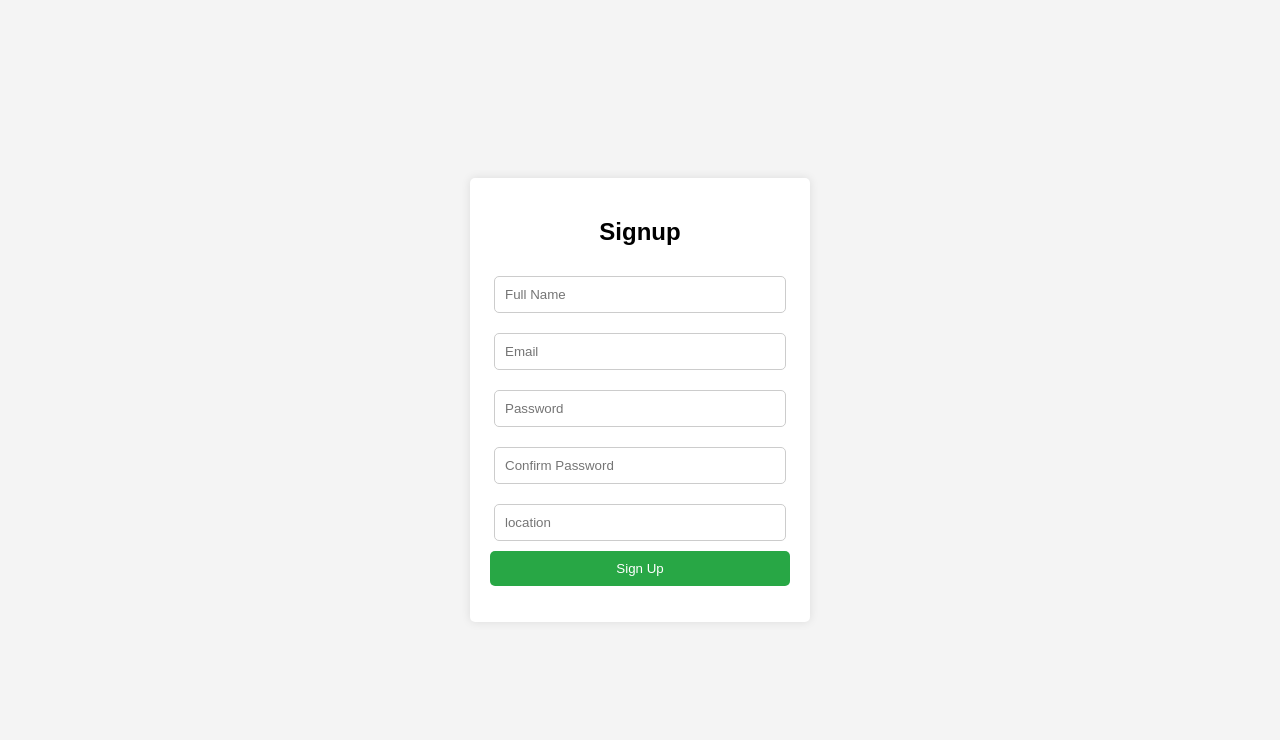
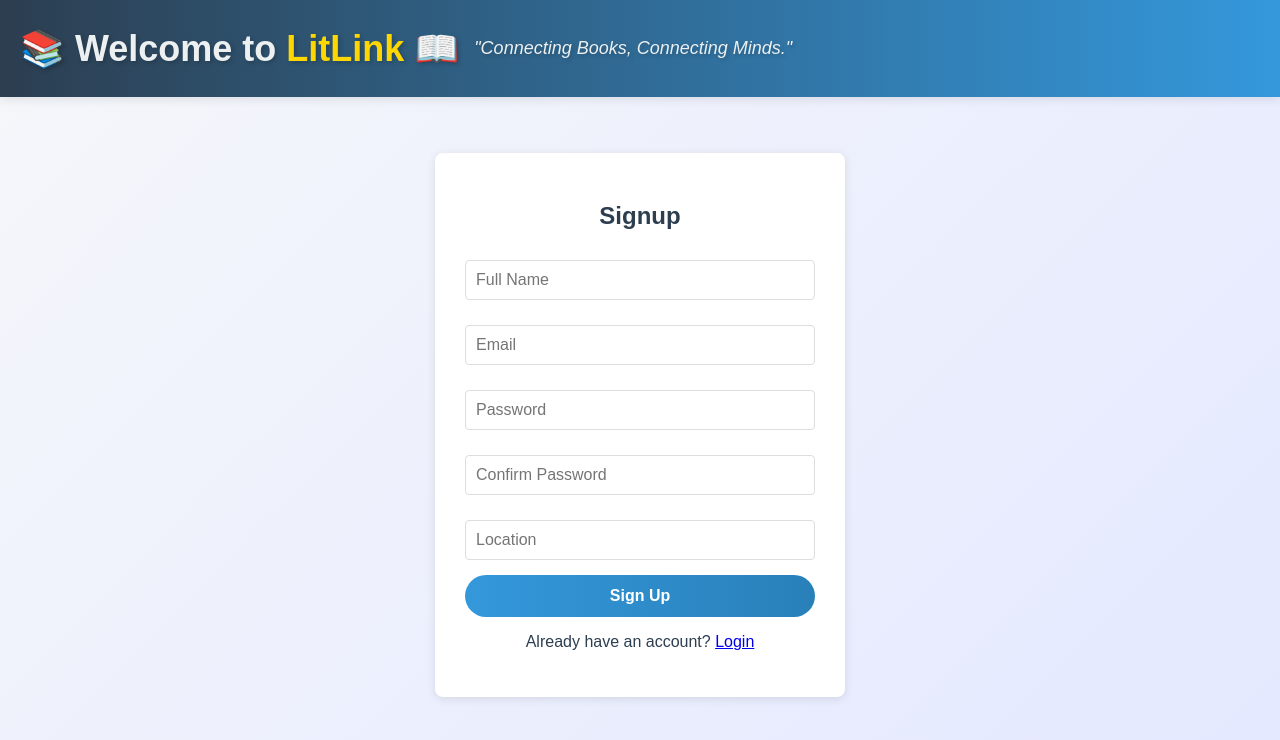
Before and after one commit to Husna-svg/LitLink, a website: page signup.html in a window 1280 px wide. Drawn offline with Linux system fonts and the light colour scheme.

Commit message:
Update signup.html

```diff
--- a/signup.html
+++ b/signup.html
@@ -5,8 +5,110 @@
     <meta name="viewport" content="width=device-width, initial-scale=1.0">
     <title>Signup Page</title>
     <link rel="stylesheet" href="signupstyles.css">
+    <link rel="stylesheet" href="https://cdnjs.cloudflare.com/ajax/libs/font-awesome/4.7.0/css/font-awesome.min.css">
+    <style>
+        body {
+            font-family: 'Arial', sans-serif;
+            background: linear-gradient(135deg, #f5f7fa 0%, #e4e8ff 100%);
+            color: #2c3e50;
+            margin: 0;
+            padding: 0;
+            font-weight: 500;
+        }
+
+        header {
+            display: flex;
+            justify-content: space-between;
+            align-items: center;
+            background: linear-gradient(to right, #2c3e50, #3498db);
+            padding: 20px;
+            box-shadow: 0 2px 10px rgba(0, 0, 0, 0.1);
+            width: 100%;
+            box-sizing: border-box;
+            position: fixed;
+            top: 0;
+            left: 0;
+            z-index: 1000;
+        }
+
+        .logo {
+            display: flex;
+            align-items: center;
+        }
+
+        .logo h1 {
+            color: #ecf0f1;
+            font-size: 36px;
+            font-weight: 700;
+            text-shadow: 2px 2px 4px rgba(0, 0, 0, 0.2);
+            margin: 0;
+            white-space: nowrap;
+        }
+
+        .logo h1 span {
+            color: #ffd700;
+            font-weight: 800;
+        }
+
+        .tagline {
+            font-size: 18px;
+            font-style: italic;
+            color: #ecf0f1;
+            text-shadow: 2px 2px 4px rgba(0, 0, 0, 0.2);
+            margin-left: 15px;
+        }
+
+        .signup-container {
+            background: white;
+            border-radius: 8px;
+            box-shadow: 0 2px 10px rgba(0, 0, 0, 0.1);
+            width: 350px;
+            padding: 30px;
+            margin: 100px auto 50px;
+            text-align: center;
+        }
+
+        .signup-container h2 {
+            margin-bottom: 20px;
+            color: #2c3e50;
+        }
+
+        .signup-container input {
+            width: 100%;
+            padding: 10px;
+            margin-bottom: 15px;
+            border: 1px solid #ddd;
+            border-radius: 4px;
+            box-sizing: border-box;
+            font-size: 16px;
+        }
+
+        .signup-container button {
+            width: 100%;
+            padding: 12px;
+            background: linear-gradient(to right, #3498db, #2980b9);
+            color: white;
+            border: none;
+            border-radius: 25px;
+            cursor: pointer;
+            font-size: 16px;
+            font-weight: 600;
+            transition: all 0.3s;
+        }
+
+        .signup-container button:hover {
+            background: linear-gradient(to right, #2980b9, #2c3e50);
+        }
+    </style>
 </head>
 <body>
+    <header>
+        <div class="logo">
+            <h1 class="title">📚 Welcome to <span>LitLink</span> 📖</h1>
+            <p class="tagline">"Connecting Books, Connecting Minds."</p>
+        </div>
+    </header>
+
     <div class="signup-container">
         <h2>Signup</h2>
         <form id="signupForm">
@@ -14,13 +116,12 @@
             <input type="email" id="email" placeholder="Email" required>
             <input type="password" id="password" placeholder="Password" required>
             <input type="password" id="confirmPassword" placeholder="Confirm Password" required>
-            <input type="location" id="location" placeholder="location" required>
-
+            <input type="text" id="location" placeholder="Location" required>
             <button type="submit">Sign Up</button>
         </form>
+        <p>Already have an account? <a href="login.html">Login</a></p>
         <p id="errorMessage" class="error"></p>
         <p id="successMessage" class="success" style="color: green;"></p>
-
     </div>
     <script src="signupscript.js"></script>
 </body>
```
